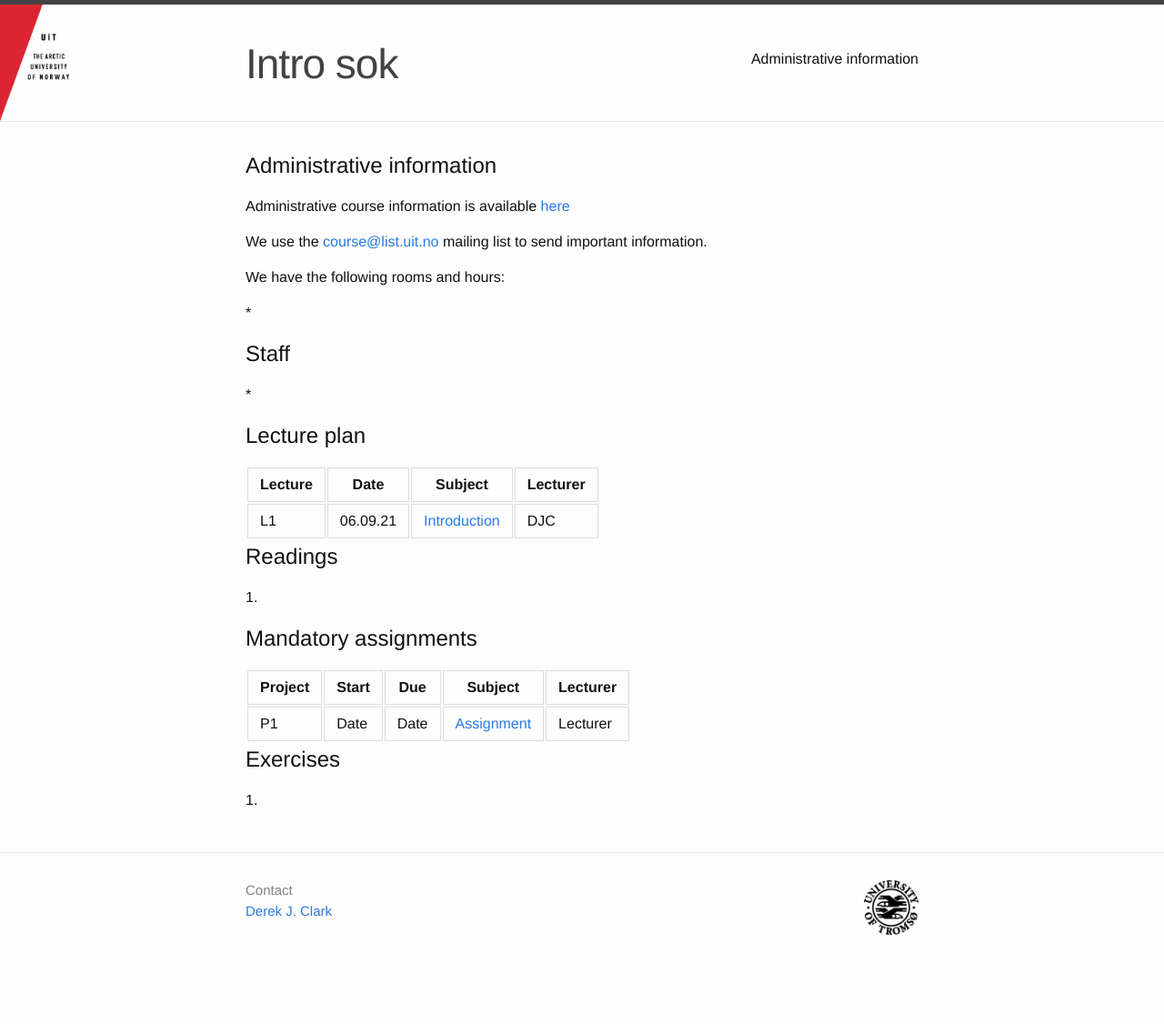
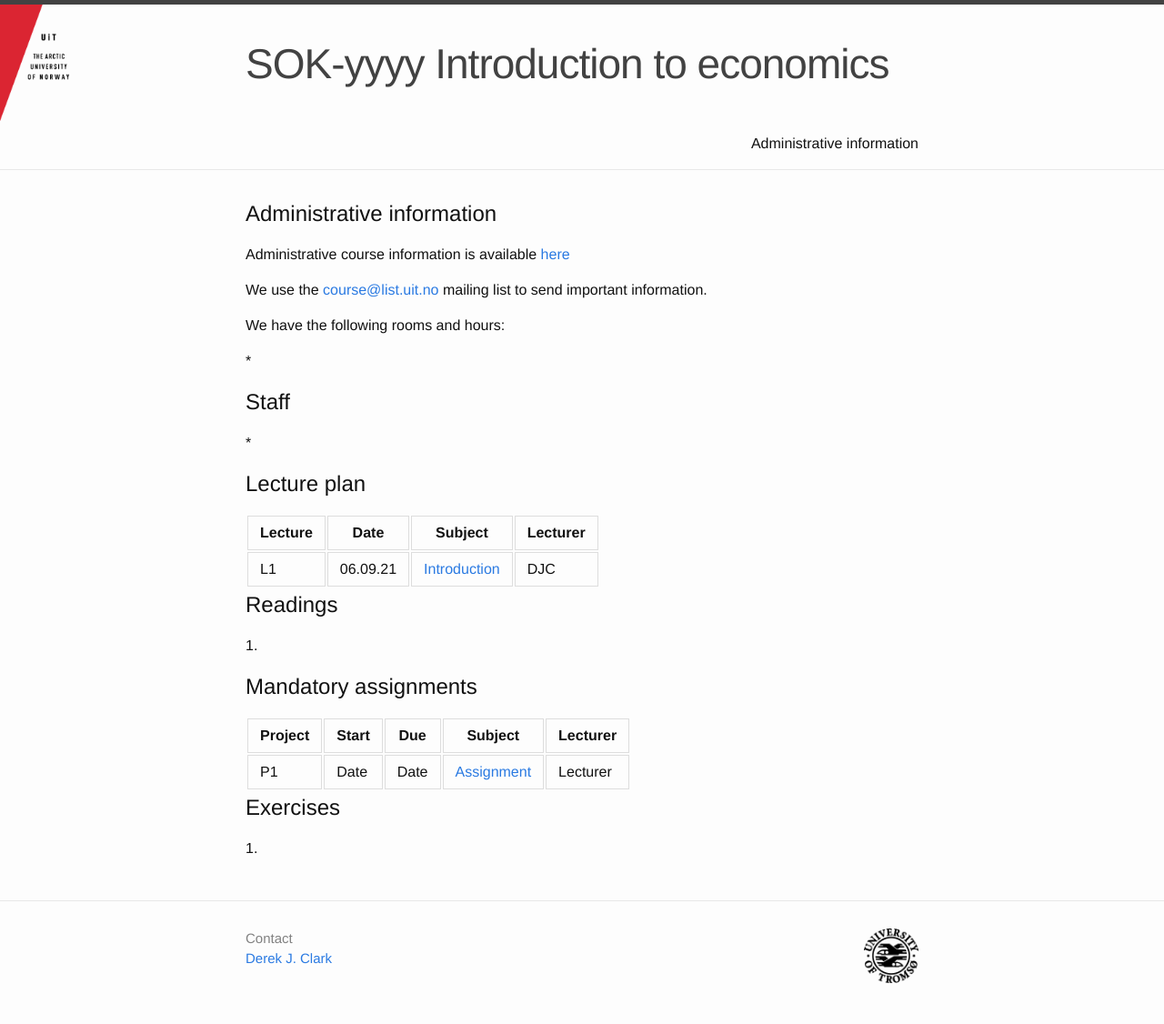
Before and after one commit to uit-sok-yyyy-h2021/uit-sok-yyyy-h2021.github.io, a Jekyll site: the page built from index.md, in a window 1280 px wide. Shown: the whole page at 91% size. Built offline with Jekyll 4.4.1, drawn with Linux system fonts in a browser that asks for light colours; our own code applies the rules of GitHub Pages for plain Markdown files; before the commit the page ends 1073 px from its top, so only the background shows below that.

Commit message:
Update _config.yml

```diff
--- a/_config.yml
+++ b/_config.yml
@@ -1,6 +1,7 @@
-title: Intro sok
+title: SOK-yyyy Introduction to economics
 
-description: Will be brilliant
+description:
+  Will be brilliant
 
 
 contact:
```
